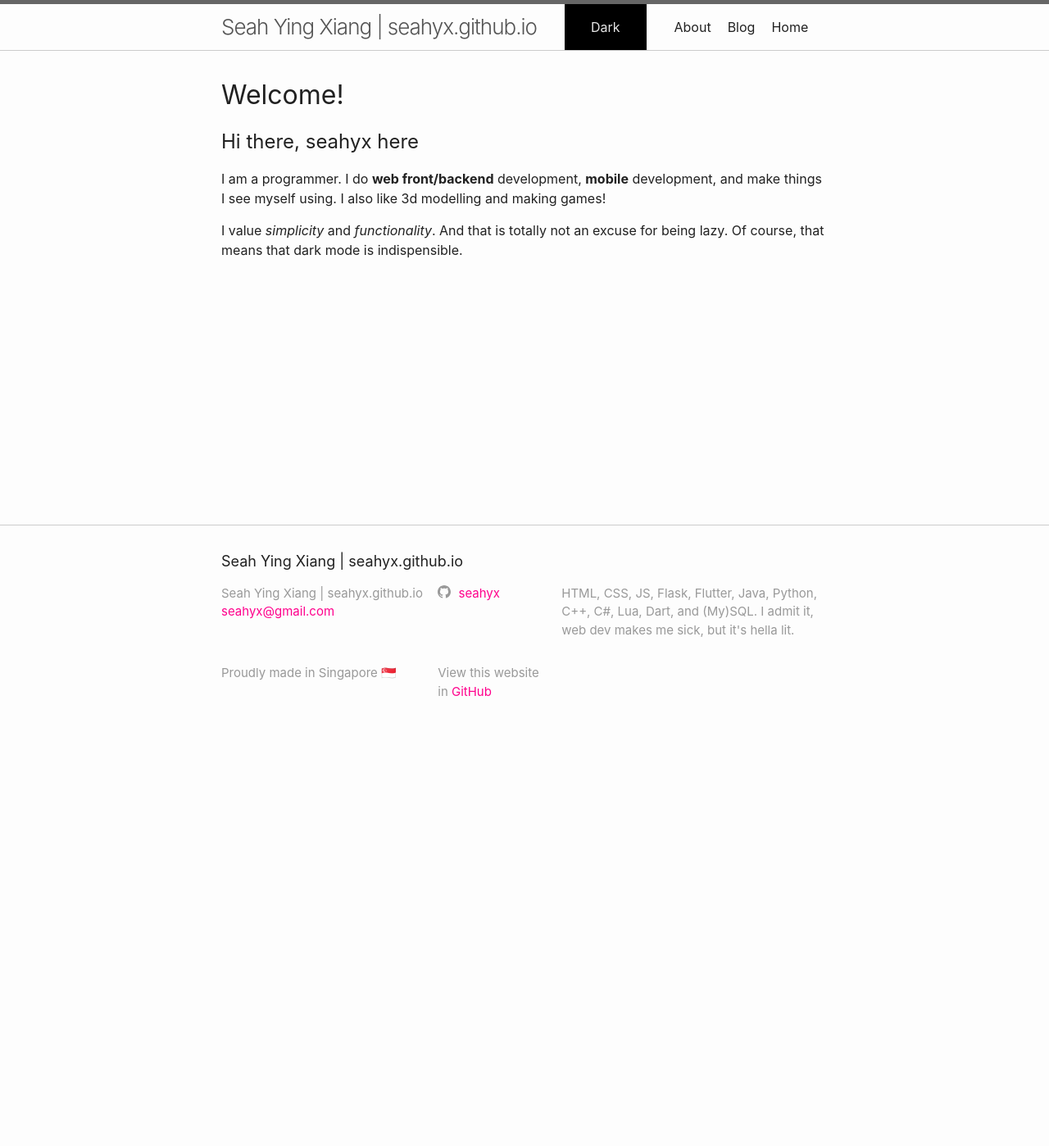
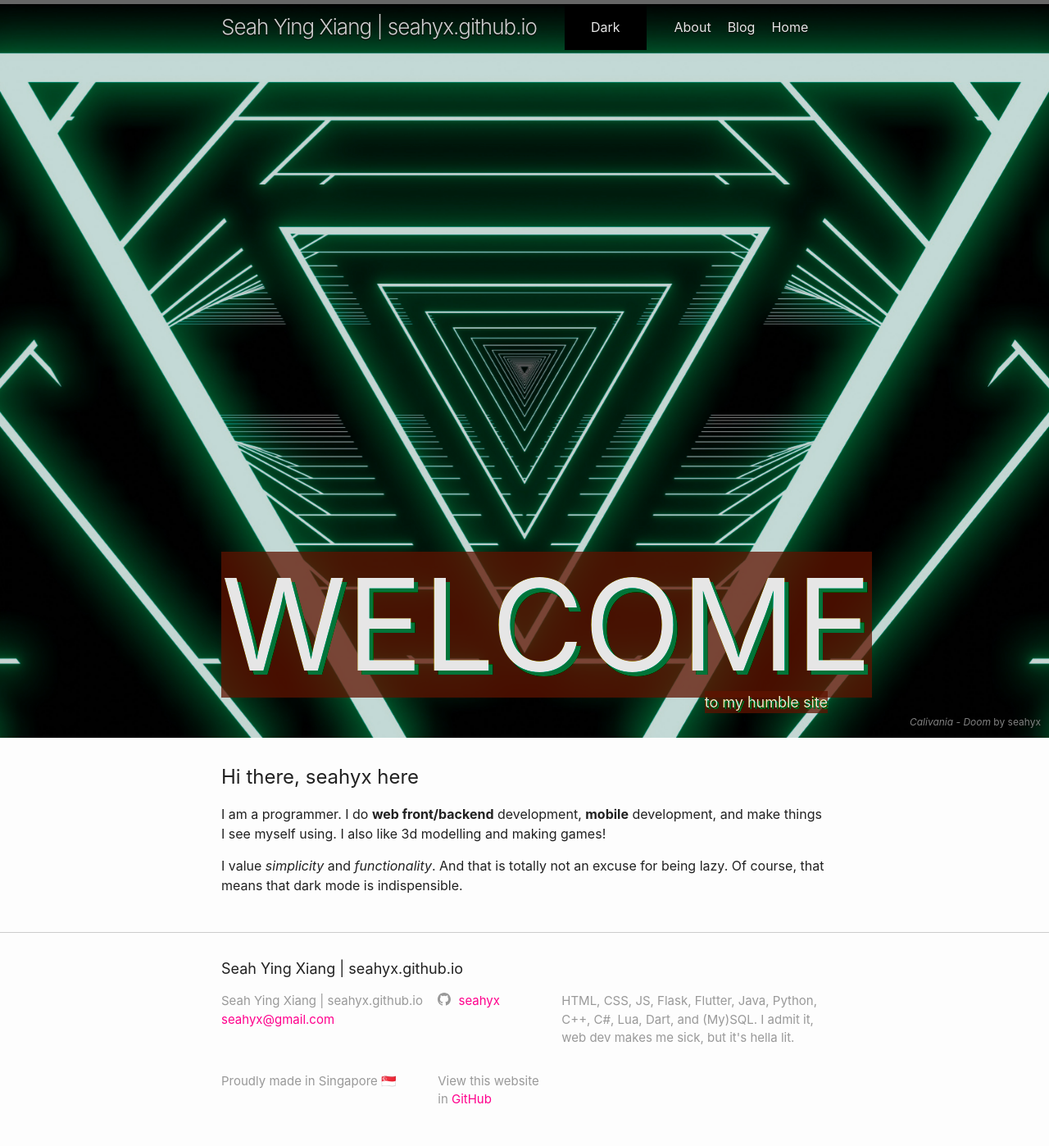
Before and after one commit to seahyx/seahyx.github.io, a Jekyll site: the page built from index.md, in a window 1280 px wide. Shown: the whole page at 82% size. Built offline with Jekyll 4.4.1, drawn with Linux system fonts in a browser that asks for light colours; before the commit the page ends 900 px from its top, so only the background shows below that.

Commit message:
Updated landing page

```diff
--- /dev/null
+++ b/_includes/header-floating.html
@@ -0,0 +1,39 @@
+<header class="site-header floating" role="banner">
+
+	<div class="wrapper">
+		{%- assign default_paths = site.pages | map: "path" -%}
+		{%- assign page_paths = site.header_pages | default: default_paths -%}
+		<a class="site-title" rel="author" href="{{ '/' | relative_url }}">{{ site.title | escape }}</a>
+
+		<!-- Theme switcher -->
+		<label class='theme-display'>
+			<input type='checkbox' class='theme-switch' name='theme-switch'>
+			<span class='light'>Light</span>
+			<span class='dark'>Dark</span>
+		</label>
+
+		{%- if page_paths -%}
+			<nav class="site-nav">
+				<input type="checkbox" id="nav-trigger" class="nav-trigger" />
+				<label for="nav-trigger">
+					<span class="menu-icon">
+						<svg viewBox="0 0 18 15" width="18px" height="15px">
+							<path d="M18,1.484c0,0.82-0.665,1.484-1.484,1.484H1.484C0.665,2.969,0,2.304,0,1.484l0,0C0,0.665,0.665,0,1.484,0 h15.032C17.335,0,18,0.665,18,1.484L18,1.484z M18,7.516C18,8.335,17.335,9,16.516,9H1.484C0.665,9,0,8.335,0,7.516l0,0 c0-0.82,0.665-1.484,1.484-1.484h15.032C17.335,6.031,18,6.696,18,7.516L18,7.516z M18,13.516C18,14.335,17.335,15,16.516,15H1.484 C0.665,15,0,14.335,0,13.516l0,0c0-0.82,0.665-1.483,1.484-1.483h15.032C17.335,12.031,18,12.695,18,13.516L18,13.516z"/>
+						</svg>
+					</span>
+				</label>
+
+				<div class="trigger">
+					{%- for path in page_paths -%}
+						{%- assign my_page = site.pages | where: "path", path | first -%}
+						{%- if my_page.title -%}
+						<a class="page-link" href="{{ my_page.url | relative_url }}">{{ my_page.title | escape }}</a>
+						{%- endif -%}
+					{%- endfor -%}
+				</div>
+			</nav>
+		{%- endif -%}
+
+	</div>
+	<!-- End wrapper -->
+</header>
--- /dev/null
+++ b/_layouts/default-landing.html
@@ -0,0 +1,18 @@
+<!DOCTYPE html>
+<html lang="{{ page.lang | default: site.lang | default: "en" }}">
+
+	{%- include head.html -%}
+
+	<body>
+
+		{%- include header-floating.html -%}
+
+		<main class="page-content" aria-label="Content">
+			{{ content }}
+		</main>
+
+	{%- include footer.html -%}
+
+	</body>
+
+</html>
--- a/_layouts/home.html
+++ b/_layouts/home.html
@@ -1,10 +1,23 @@
 ---
-layout: default
+layout: default-landing
 ---
 
-<div class="home">
-	<h1 class="page-heading">Welcome!</h1>
+<div class='landing'>
+	<div class='img'></div>
+	<p class='caption'><em>Calivania - Doom</em> by seahyx</p>
 
-	{{ content }}
+	<div class='wrapper'>
+		<div class='clip'>
+			<h1 class="page-heading">WELCOME</h1>
+		</div>
+		<h2 class='page-subtitle'>to my humble site</h2>
+	</div>
+</div>
 
+<div class="wrapper">
+	<div class="home">
+
+		{{ content }}
+
+	</div>
 </div>
--- a/_sass/minima.scss
+++ b/_sass/minima.scss
@@ -50,7 +50,7 @@ $dark-grey-color-dark:		hsl(0, 0%, 60%);
 	--grey-color-dark:		#{$light-grey-color-dark};
 }
 
-html[data-theme='dark'] {
+:root[data-theme='dark'] {
 	--text-color:			#{$dark-text-color};
 	--text-color-light:		#{$dark-text-color-light};
 	--background-color:		#{$dark-background-color};
@@ -98,11 +98,58 @@ $on-laptop:			800px !default;
 	transition:			all 0.15s ease;
 }
 
+@mixin transitions($transition...) {
+	-webkit-transition:	$transition;
+	-moz-transition:	$transition;
+	-ms-transition:		$transition;
+	-o-transition:		$transition;
+	transition:			$transition;
+}
+
+@mixin animation($animation...) {
+	-webkit-animation:	$animation;
+	-moz-animation:		$animation;
+	-o-animation:		$animation;
+	animation:			$animation;
+}
+
 @mixin display-flex($orientation: row, $justify: center, $align: center) {
 	display: flex;
 	flex-flow: $orientation nowrap;
 	align-items: $align;
 	justify-content: $justify;
+}
+
+@mixin filter($filter...) {
+	-webkit-filter: $filter;
+	filter: $filter;
+}
+
+@mixin scrollbar(
+	$size,
+	$foreground-color,
+	$background-color: mix($foreground-color, white,  50%)) {
+
+	// For Google Chrome
+	&::-webkit-scrollbar {
+		width:  $size;
+		height: $size;
+	}
+
+	&::-webkit-scrollbar-thumb {
+		background: $foreground-color;
+	}
+
+	&::-webkit-scrollbar-track {
+		background: $background-color;
+		border: 1px solid $foreground-color;
+	}
+
+	// For Internet Explorer
+	& {
+		scrollbar-face-color: $foreground-color;
+		scrollbar-track-color: $background-color;
+	}
 }
 
 // Import partials.
--- a/_sass/minima/_base.scss
+++ b/_sass/minima/_base.scss
@@ -6,9 +6,10 @@ p, blockquote, pre, hr,
 dl, dd, ol, ul, figure {
 	margin: 0;
 	padding: 0;
+
+	@include scrollbar(12px, var(--text-color), var(--background-color));
+	@include transitions-all;
 }
-
-
 
 /**
  * Basic styling
--- a/_sass/minima/_custom_elements.scss
+++ b/_sass/minima/_custom_elements.scss
@@ -30,6 +30,10 @@ label.theme-display {
 		-moz-user-select: none;
 		-ms-user-select: none;
 		user-select: none;
+
+		@include media-query($on-palm) {
+			min-width: auto;
+		}
 	}
 
 	input ~ {
@@ -60,9 +64,98 @@ label.theme-display {
 /**
  * Header wrapper override
  */
-
- header .wrapper {
+header .wrapper {
 	@include display-flex(row, space-between);
 
 	min-height: inherit;
- }
+}
+
+/**
+ * Landing page display
+ */
+.landing {
+	position: relative;
+	height: 100vh;
+	margin-bottom: $spacing-unit;
+
+	.img {
+		height: 100%;
+
+		background-image: url('/assets/img/calivania.jpg');
+		background-attachment: fixed;
+		background-position: center;
+		background-repeat: no-repeat;
+		background-size: cover;
+
+		@include filter(brightness(0.75));
+
+		@include animation(hue-rotate 10s linear 0s infinite);
+	}
+
+	.caption {
+		position: absolute;
+		bottom: 0;
+		right: 0;
+
+		margin: $spacing-unit / 3;
+
+		@include relative-font-size(.75);
+
+		color: $dark-grey-color;
+	}
+
+	.wrapper {
+		position: absolute;
+		bottom: 0;
+		left: 0;
+		right: 0;
+
+		color: $dark-text-color;
+
+		@include display-flex(column, center, flex-start);
+
+		.clip {
+			height: 170px;
+			overflow-x: visible;
+		}
+
+		h1 {
+			margin-bottom: 0;
+
+			font-size: 155px;
+			text-shadow: 5px 5px red;
+
+			line-height: 1.15;
+
+			background-color: transparentize($color: blue, $amount: .25);
+
+			@include animation(hue-rotate 10s linear 0s infinite);
+
+			@include media-query($on-laptop) {
+				font-size: 20vw;
+			}
+		}
+
+		h2 {
+			margin-bottom: $spacing-unit;
+
+			align-self: flex-end;
+
+			font-size: 18px;
+			text-shadow: 2px 2px red;
+
+			background-color: transparentize($color: blue, $amount: .25);
+
+			@include animation(hue-rotate 10s linear 0s infinite);
+		}
+	}
+
+	@keyframes hue-rotate {
+		from {
+			@include filter(hue-rotate(0deg))
+		}
+		to {
+			@include filter(hue-rotate(360deg))
+		}
+	}
+}
--- a/_sass/minima/_layout.scss
+++ b/_sass/minima/_layout.scss
@@ -8,6 +8,40 @@
 
 	// Positioning context for the mobile navigation icon
 	position: relative;
+
+	&.floating {
+		position: absolute;
+		top: 0;
+		left: 0;
+		right: 0;
+		background-color: transparent;
+		text-shadow: 0 1px 1px $dark-background-color;
+		border-bottom: none;
+		z-index: 1;
+
+		.site-title {
+			&, &:visited {
+				color: $dark-text-color-light;
+			}
+		}
+
+		.page-link {
+			color: $dark-text-color;
+
+			@include media-query($on-palm) {
+				text-shadow: none;
+				color: var(--text-color);
+			}
+		}
+
+		label.theme-display {
+			text-shadow: none;
+		}
+
+		+ .page-content {
+			padding-top: 0;
+		}
+	}
 }
 
 .site-title {
```
Also changed, not shown: assets/img/calivania.jpg (added).
